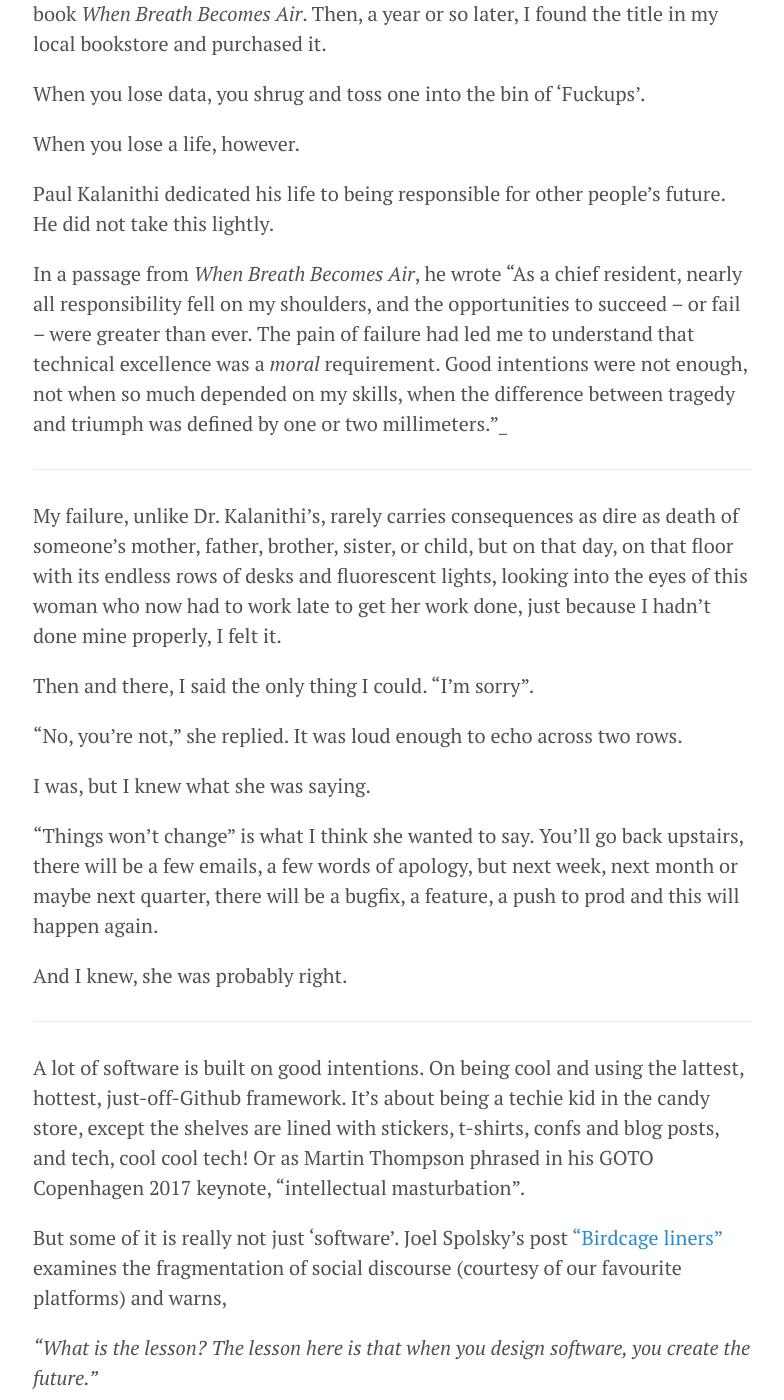
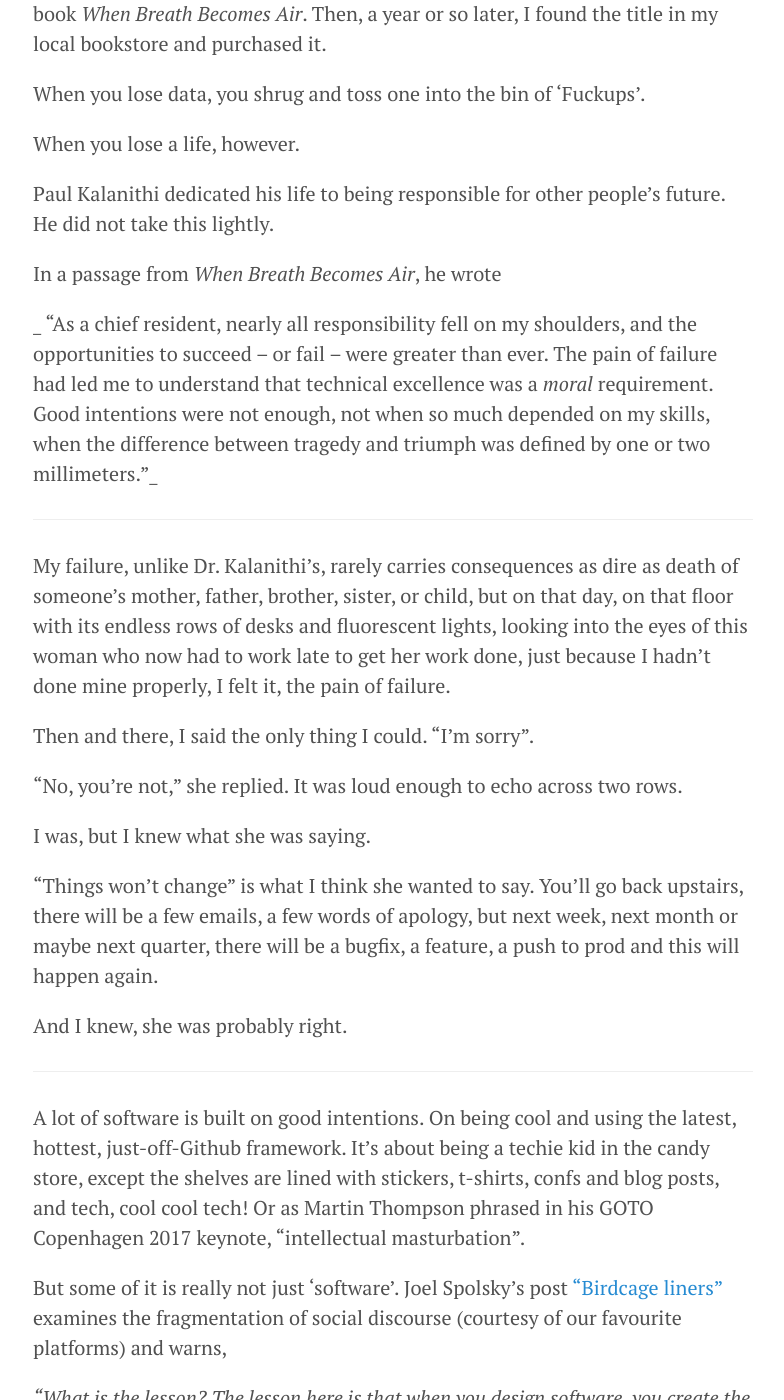
Before and after one commit to Winterflower/winterflower.github.io, a Jekyll site: the page built from _posts/2017-08-04-on-responsibility.md, in a window 1280 px wide and 1400 px high, scrolled down 1577 px. Shown: the whole window, without its empty margins (247-1031 px from the left). Built offline with Jekyll 4.4.1, drawn with Linux system fonts in a browser that asks for light colours.

Commit message:
Some minor fixes

```diff
--- a/_posts/2017-08-04-on-responsibility.md
+++ b/_posts/2017-08-04-on-responsibility.md
@@ -47,12 +47,14 @@ When you lose a life, however.
 Paul Kalanithi dedicated his life to being responsible for other people's future.
 He did not take this lightly.
 
-In a passage from _When Breath Becomes Air_, he wrote "As a chief resident, nearly all responsibility fell on my shoulders, and the opportunities to succeed -- or fail -- were greater than ever. The pain of failure had led me to understand that technical excellence was a _moral_ requirement. Good intentions were not enough, not when so much depended on my skills, when the difference between tragedy and triumph was defined by one or two millimeters."_
+In a passage from _When Breath Becomes Air_, he wrote
+
+_ "As a chief resident, nearly all responsibility fell on my shoulders, and the opportunities to succeed -- or fail -- were greater than ever. The pain of failure had led me to understand that technical excellence was a _moral_ requirement. Good intentions were not enough, not when so much depended on my skills, when the difference between tragedy and triumph was defined by one or two millimeters."_
 
 
 ---
 
-My failure, unlike Dr. Kalanithi's, rarely carries consequences as dire as death of someone's mother, father, brother, sister, or child, but on that day, on that floor with its endless rows of desks and fluorescent lights, looking into the eyes of this woman who now had to work late to get her work done, just because I hadn't done mine properly, I felt it.
+My failure, unlike Dr. Kalanithi's, rarely carries consequences as dire as death of someone's mother, father, brother, sister, or child, but on that day, on that floor with its endless rows of desks and fluorescent lights, looking into the eyes of this woman who now had to work late to get her work done, just because I hadn't done mine properly, I felt it, the pain of failure.
 
 Then and there, I said the only thing I could.
 "I'm sorry".
@@ -68,7 +70,7 @@ And I knew, she was probably right.
 
 ---
 
-A lot of software is built on good intentions. On being cool and using the lattest, hottest, just-off-Github framework. It's about being a techie kid in the candy store, except the shelves are lined with stickers, t-shirts, confs and blog posts, and tech, cool cool tech! Or as Martin Thompson phrased in his GOTO Copenhagen 2017 keynote, "intellectual masturbation".
+A lot of software is built on good intentions. On being cool and using the latest, hottest, just-off-Github framework. It's about being a techie kid in the candy store, except the shelves are lined with stickers, t-shirts, confs and blog posts, and tech, cool cool tech! Or as Martin Thompson phrased in his GOTO Copenhagen 2017 keynote, "intellectual masturbation".
 
 But some of it is really not just 'software'. Joel Spolsky's post ["Birdcage liners"](https://www.joelonsoftware.com/2018/01/12/birdcage-liners/) examines the fragmentation of social discourse (courtesy of our favourite platforms) and warns,
 
```
